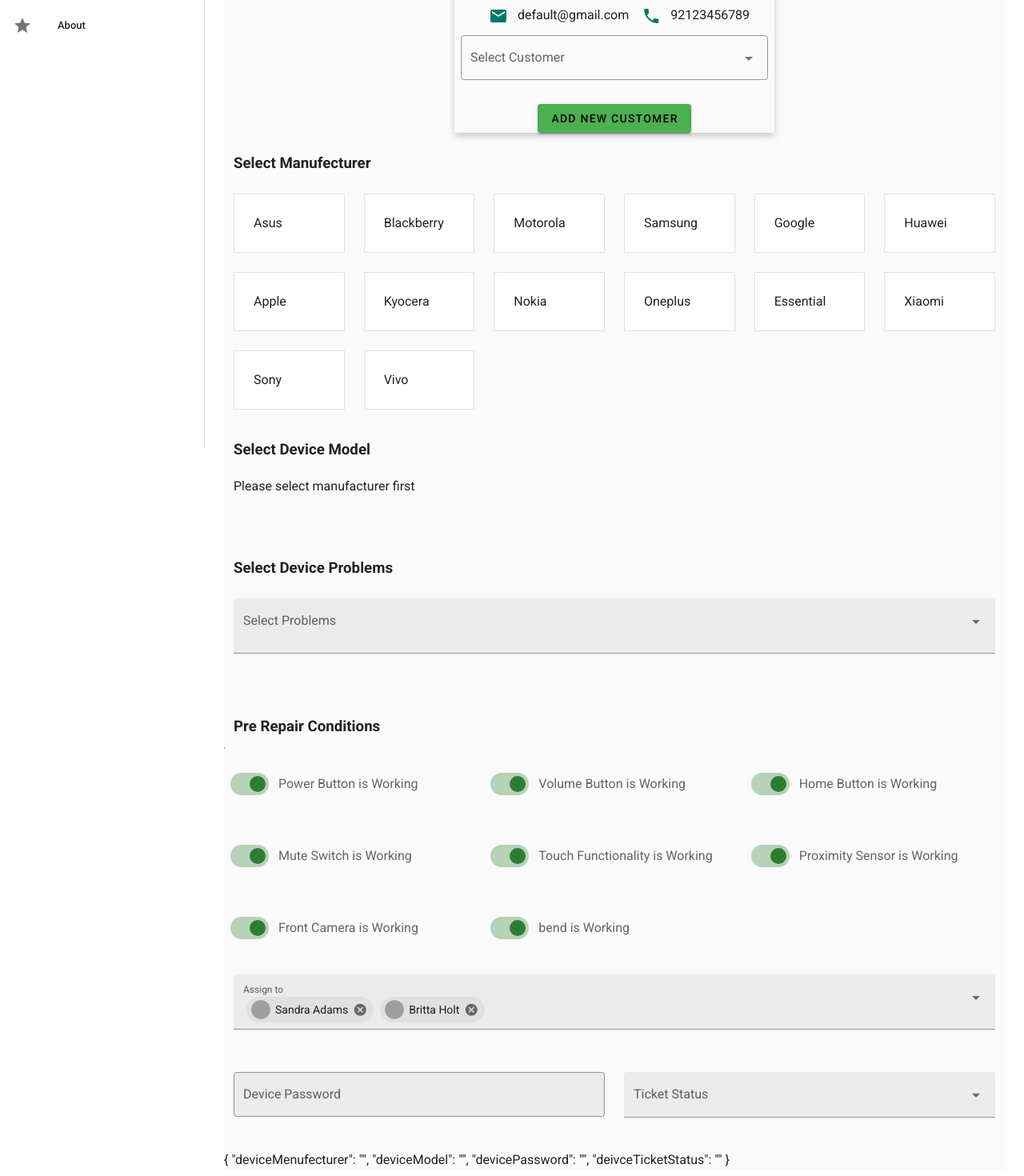
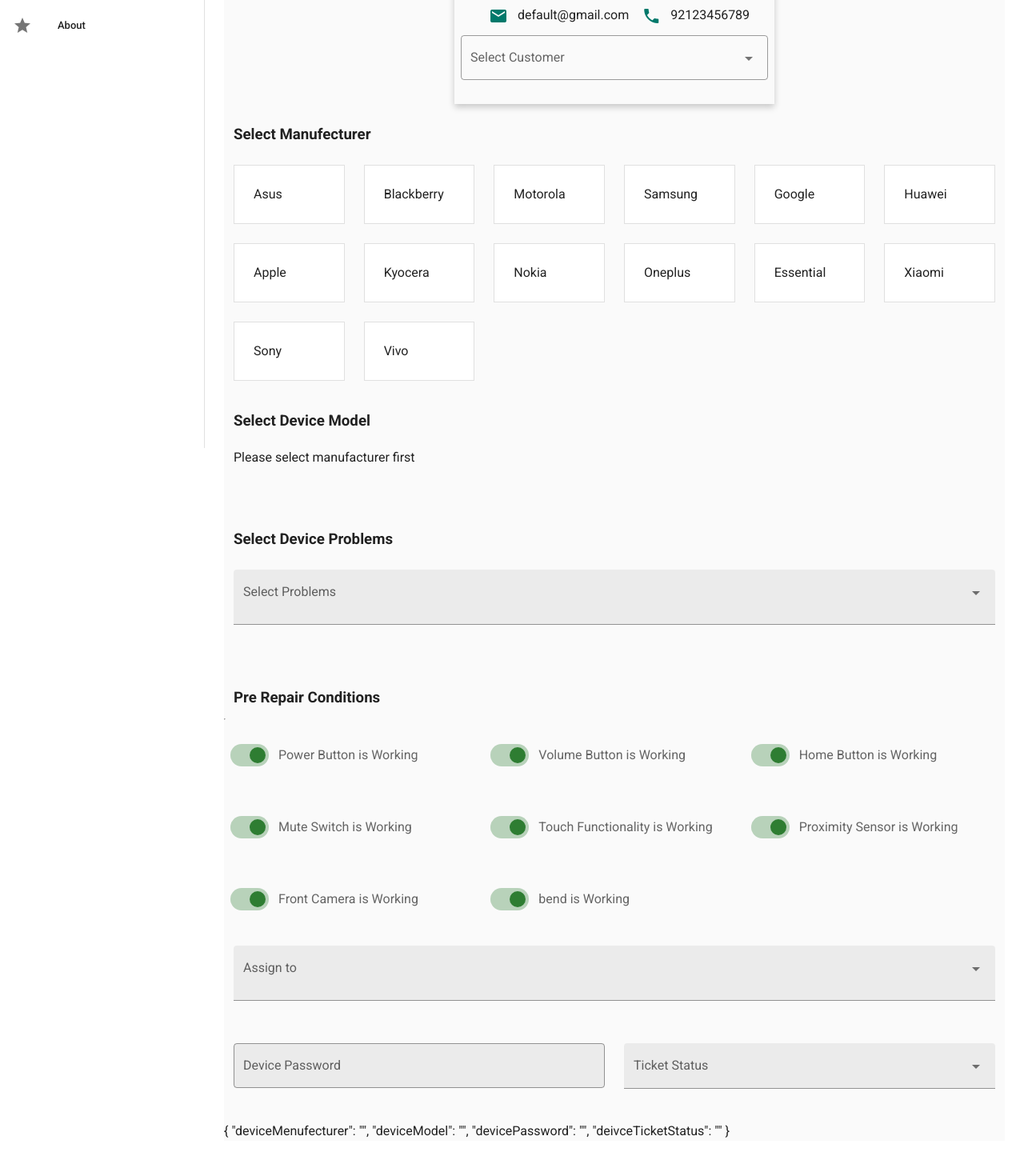
Before and after one commit to abdul-rehman-2050/Repaira-Vue, a Vue app: page / in a window 1280 px wide. Shown: the part 240-1710 px from the top of the page at 80% size. Built offline with nearby package versions, Linux system fonts and the light colour scheme; grey boxes are pictures that could not be loaded.

Commit message:
customer add button removed

```diff
--- a/src/components/AssignTo.vue
+++ b/src/components/AssignTo.vue
@@ -12,7 +12,7 @@
               label="Assign to "
               item-text="name"
               item-value="name"
-              multiple
+
             >
               <template v-slot:selection="data">
                 <v-chip
@@ -65,7 +65,7 @@
 
     return {
       autoUpdate: true,
-      friends: ["Sandra Adams", "Britta Holt"],
+      friends: ["Sandra Adams"],
       isUpdating: false,
       name: "Device Model",
       people: [
--- a/src/components/CustomerProfileCard.vue
+++ b/src/components/CustomerProfileCard.vue
@@ -16,7 +16,7 @@
       v-on:change="changeCustomer"
       outlined
     ></v-select>
-    <v-btn class="success" href="/customer">Add New Customer</v-btn>
+
   </div>
 </template>
 
```
